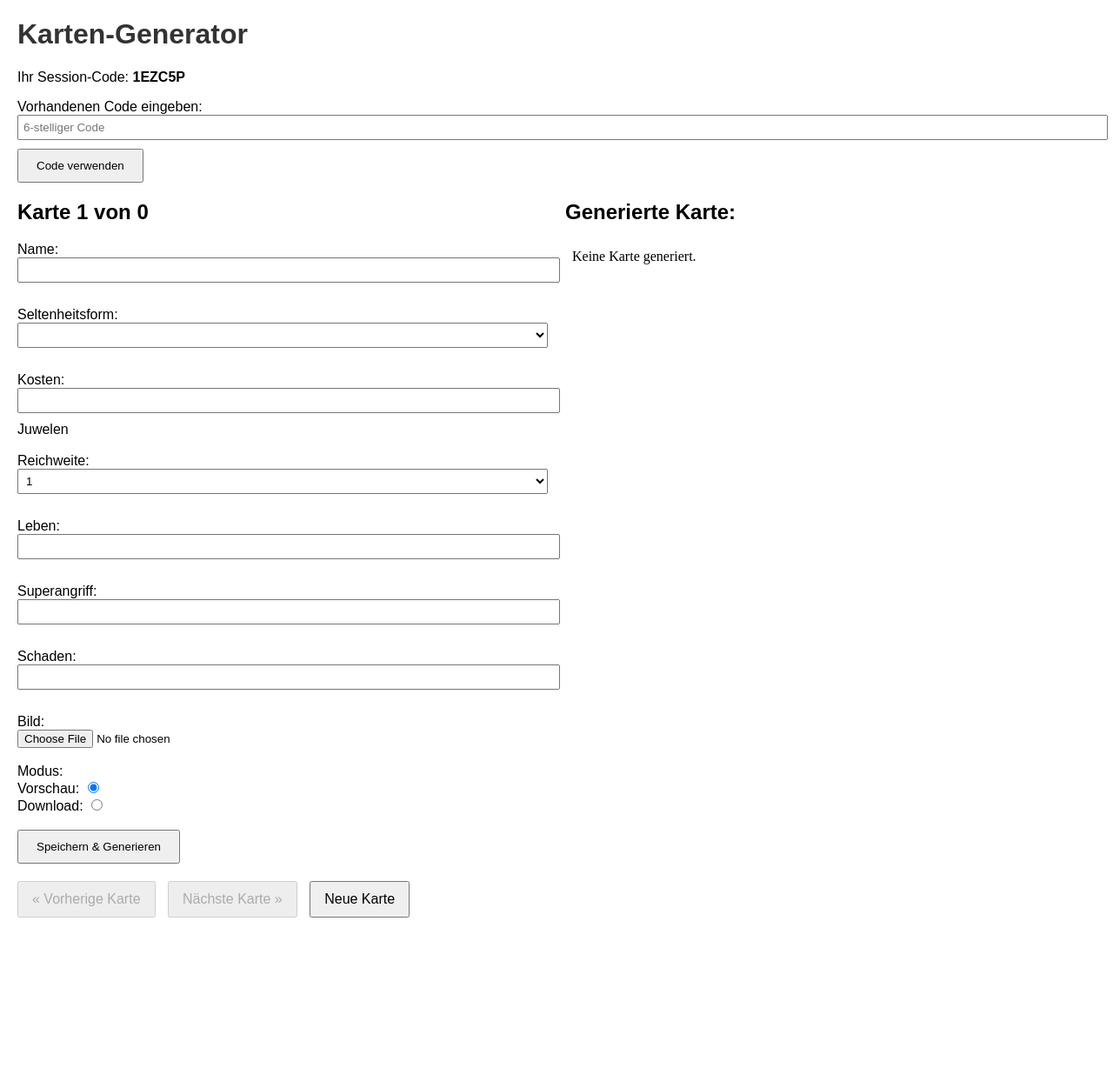
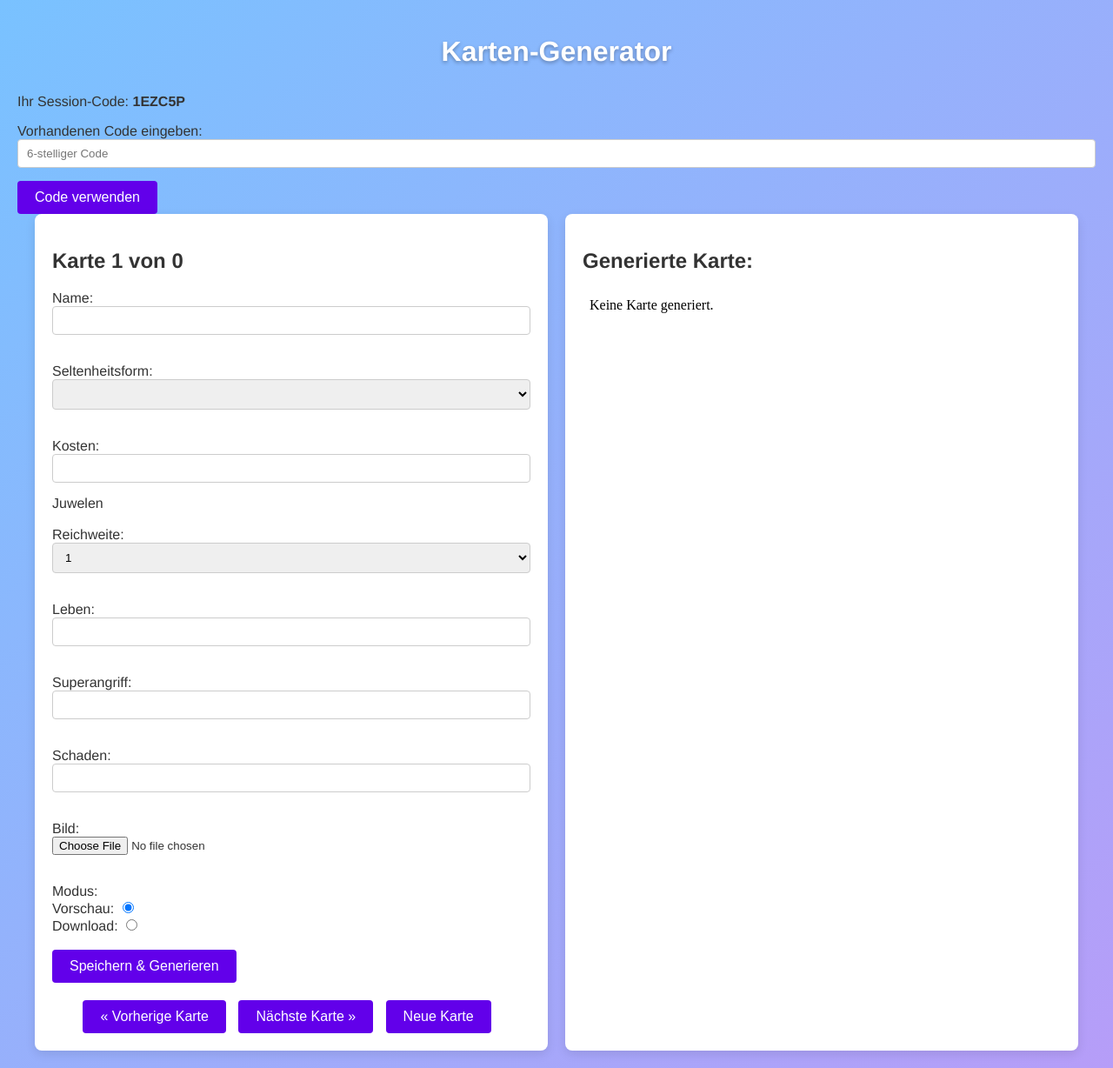
Before and after one commit to Rello/cards, a PHP site: page / in a window 1280 px wide. Shown: the whole page at 87% size. Before the commit the page ends 1055 px from the top, so only its background shows below. Run offline with PHP 8.4, Linux system fonts and the light colour scheme.

Commit message:
Update UI styles for modern look

```diff
--- a/style.css
+++ b/style.css
@@ -1,56 +1,84 @@
 body {
-    font-family: Arial, sans-serif;
-    margin: 20px;
+    font-family: Helvetica, Arial, sans-serif;
+    margin: 0;
+    padding: 20px;
+    background: linear-gradient(135deg, #79c2ff, #b69df8);
+    min-height: 100vh;
+    color: #333;
 }
 
 h1 {
-    color: #333;
+    text-align: center;
+    color: #fff;
+    text-shadow: 0 2px 4px rgba(0,0,0,0.3);
+    margin-bottom: 30px;
 }
 
 .container {
+    max-width: 1200px;
+    margin: 0 auto;
     display: flex;
     flex-wrap: wrap;
+    gap: 20px;
 }
 
-.form-container {
-    flex: 1;
-    min-width: 300px;
-    margin-right: 20px;
-}
-
+.form-container,
 .image-container {
+    background: #fff;
+    border-radius: 8px;
+    box-shadow: 0 4px 12px rgba(0,0,0,0.1);
+    padding: 20px;
     flex: 1;
     min-width: 300px;
 }
 
 input[type="text"], select {
     width: 100%;
-    padding: 5px;
-    margin-bottom: 10px;
+    padding: 8px 10px;
+    margin-bottom: 15px;
+    border-radius: 4px;
+    border: 1px solid #ccc;
+    box-sizing: border-box;
 }
 
-input[type="submit"] {
+input[type="file"] {
+    margin-bottom: 15px;
+}
+
+input[type="submit"],
+.navigation button {
+    background: #6200ea;
+    color: #fff;
+    border: none;
     padding: 10px 20px;
+    border-radius: 4px;
+    cursor: pointer;
+    transition: background 0.3s ease;
+    font-size: 16px;
+}
+
+input[type="submit"]:hover,
+.navigation button:hover {
+    background: #4500b5;
 }
 
 img {
     max-width: 100%;
     height: auto;
     border: 1px solid #ccc;
+    border-radius: 4px;
 }
-/* ... Ihr bisheriges CSS ... */
 
 .navigation {
     margin-top: 20px;
+    text-align: center;
 }
 
 .navigation button {
-    padding: 10px 15px;
     margin-right: 10px;
-    font-size: 16px;
 }
 
 .error {
-    color: red;
+    color: #ff3860;
     font-weight: bold;
 }
```
